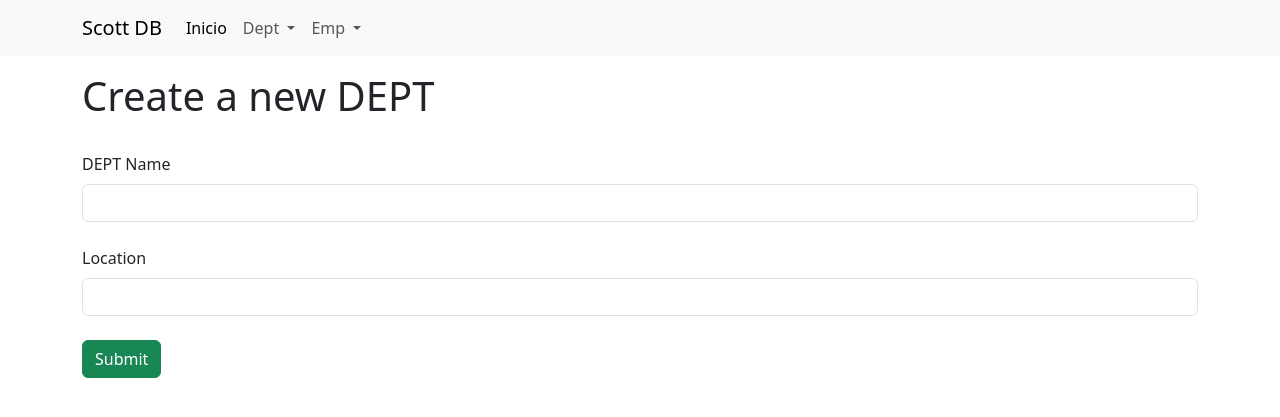
After one commit to Orick08/scott_database, a Flask app: template templates/new_dept.html in a window 1280 px wide. The commit adds this page. Shown: the top 417 px of the page. Run offline with Flask 3, Linux system fonts and the light colour scheme; the template is opened without the code that fills it: values that come from a table or form of the project are taken from there, others are empty; parts of the project's set-up code (start-up, migrations or seed data) failed here and were passed over.

Commit message:
Adds create new dept form

```diff
--- a/routes/dept.py
+++ b/routes/dept.py
@@ -1,4 +1,8 @@
-from flask import Blueprint, render_template
+from flask import Blueprint, render_template, redirect
+from flask_wtf import FlaskForm
+from wtforms import StringField, SubmitField
+from wtforms.validators import DataRequired, Length
+from models.models import db
 from models.dept import Dept
 
 dept_bp = Blueprint('dept', __name__)
@@ -9,6 +13,21 @@ def view_dept():
     depts = Dept.query.all()
     return render_template('dept.html', depts=depts)
 
-@new_dept_bp.route('/dept/new')
+
+class NewDeptForm(FlaskForm):
+    name = StringField("DEPT Name", validators=[DataRequired()])
+    location = StringField("Location", validators=[DataRequired(), Length(1, 13)])
+    submit = SubmitField("Submit")
+
+@new_dept_bp.route('/dept/new', methods=['GET', 'POST'])
 def new_dept():
-    pass
+    # Create a new dept
+    form = NewDeptForm()
+    if form.validate_on_submit():
+        dept = Dept(DNAME=form.name.data,LOC=form.location.data)
+        db.session.add(dept)
+        db.session.commit()
+        return redirect('/dept')
+
+    # Render new dept form
+    return render_template('new_dept.html', form=form)
--- a/templates/dept.html
+++ b/templates/dept.html
@@ -23,6 +23,6 @@
     </tbody>
   </table>
   <div class="d-grid gap-2 d-md-flex justify-content-md-end">
-    <a class="btn btn-primary" href="#" role="button">Agregar departamento</a>
+    <a class="btn btn-primary" href="/dept/new" role="button">Agregar departamento</a>
   </div>
 {%endblock%}
--- /dev/null
+++ b/templates/new_dept.html
@@ -0,0 +1,15 @@
+{% extends 'base.html'%} {% block content %}
+<h1>Create a new DEPT</h1>
+<br />
+<form method="POST">
+  {{form.hidden_tag()}}
+
+  {{form.name.label(class='form-label')}}
+  {{form.name(class='form-control')}}
+  <br />
+  {{form.location.label(class='form-label')}}
+  {{form.location(class='form-control')}}
+  <br />
+  {{form.submit(class='btn btn-success')}}
+</form>
+ {% endblock %}
```
